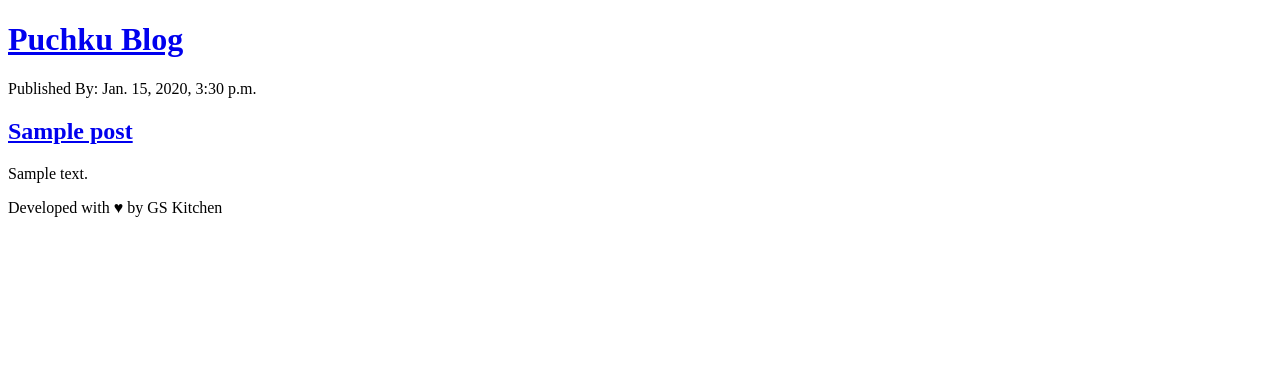
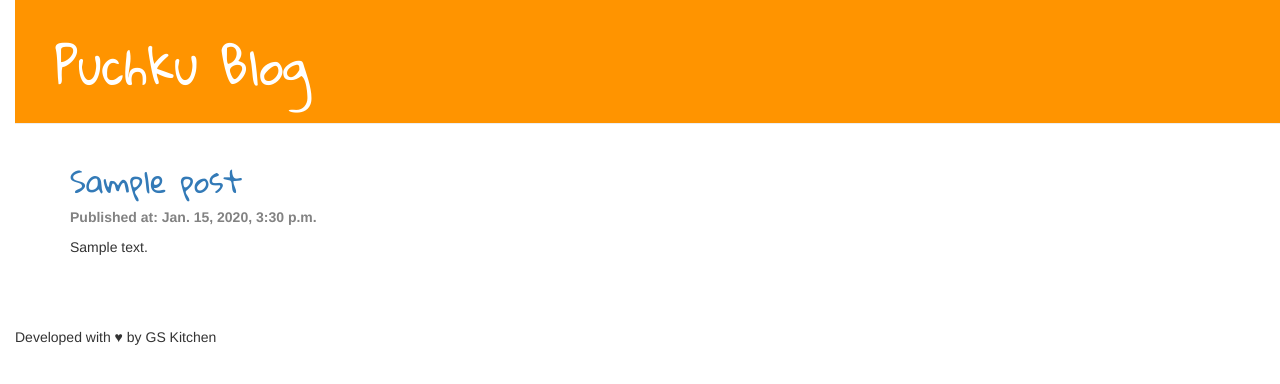
Before and after one commit to GSKitchen/my-first-blog, a Django app: template blog/templates/blog/post_list.html in a window 1280 px wide. Shown: the top 384 px of the page. Run offline with Django 3.2, Linux system fonts and the light colour scheme; the template is opened without the code that fills it: values that come from a table or form of the project are taken from there, others are empty; tables that the repository leaves empty hold one stand-in row (values such as "Sample post"); some libraries are stand-ins or nearby versions.

Commit message:
Added view and template for particular blog post as well as css

```diff
--- /dev/null
+++ b/blog/static/css/blog.css
@@ -0,0 +1,60 @@
+/* static css file */
+body{
+  padding-left: 15px;
+}
+
+h1 a{
+  color: #FCA205;
+  font-family: 'Gloria Hallelujah', cursive;
+}
+
+h2 a{
+  font-family: 'Gloria Hallelujah', cursive;
+}
+
+.page-header {
+    background-color: #ff9400;
+    margin-top: 0;
+    padding: 20px 20px 20px 40px;
+}
+
+.page-header h1, .page-header h1 a, .page-header h1 a:visited, .page-header h1 a:active {
+    color: #ffffff;
+    font-size: 36pt;
+    text-decoration: none;
+}
+
+.content {
+    margin-left: 40px;
+}
+
+h1, h2, h3, h4 {
+    font-family: 'Gloria Hallelujah', cursive;
+}
+
+.date {
+    color: #828282;
+}
+
+.save {
+    float: right;
+}
+
+.post-form textarea, .post-form input {
+    width: 100%;
+}
+
+.top-menu, .top-menu:hover, .top-menu:visited {
+    color: #ffffff;
+    float: right;
+    font-size: 26pt;
+    margin-right: 20px;
+}
+
+.post {
+    margin-bottom: 70px;
+}
+
+.post h1 a, .post h1 a:visited {
+    color: #000000;
+}
--- /dev/null
+++ b/blog/templates/blog/base.html
@@ -0,0 +1,27 @@
+{% load static %}
+<!doctype html>
+<html>
+    <head>
+        <title>Puchku Blog</title>
+        <link rel="stylesheet" href="//maxcdn.bootstrapcdn.com/bootstrap/3.2.0/css/bootstrap.min.css">
+        <link rel="stylesheet" href="//maxcdn.bootstrapcdn.com/bootstrap/3.2.0/css/bootstrap-theme.min.css">
+        <link href="https://fonts.googleapis.com/css?family=Gloria+Hallelujah" rel="stylesheet">
+        <link rel="stylesheet" href="{% static 'css/blog.css' %}"
+    </head>
+    <body>
+        <div class="page-header">
+            <h1><a href="/">Puchku Blog</a></h1>
+        </div>
+
+
+        <div class="content container">
+          <div class="row">
+            <div class="col-md-8">
+              {% block content %}
+              {% endblock %}
+            </div>
+          </div>
+        </div>
+        <footer>Developed with ♥ by GS Kitchen</footer>
+    </body>
+</html>
--- a/blog/templates/blog/post_list.html
+++ b/blog/templates/blog/post_list.html
@@ -1,22 +1,12 @@
-<!doctype html>
-<html>
-    <head>
-        <title>Puchku Blog</title>
-    </head>
-    <body>
-        <div>
-            <h1><a href="/">Puchku Blog</a></h1>
-        </div>
-
-        <div>
-            {% for item in posts %}
-              <div>
-                <p>Published By: {{ item.published_date }}</p>
-                <h2><a href="#">{{ item.title }}</a></h2>
+{% extends 'blog/base.html' %}
+            {% block content %}
+              {% for item in posts %}
+              <div class="post">
+                <h2><a href="{% url 'post_detail' pk=item.pk %}">{{ item.title }}</a></h2>
+                <div class="date">
+                  <p><strong>Published at: {{ item.published_date }}</strong></p>
+                </div>
                 <p>{{ item.text|linebreaksbr }}</p>
               </div>
-            {% endfor %}
-        </div>
-        <footer>Developed with ♥ by GS Kitchen</footer>
-    </body>
-</html>
+              {% endfor %}
+            {% endblock %}
--- a/blog/urls.py
+++ b/blog/urls.py
@@ -3,4 +3,5 @@ from . import views
 
 urlpatterns = [
     path('', views.post_list, name = 'post_list'),
+    path('<int:pk>/', views.post_detail, name='post_detail')
 ]
```
Also changed, not shown: blog/templates/blog/post_detail.html (added, +12 -0 lines), blog/views.py (+6 -1 lines).
